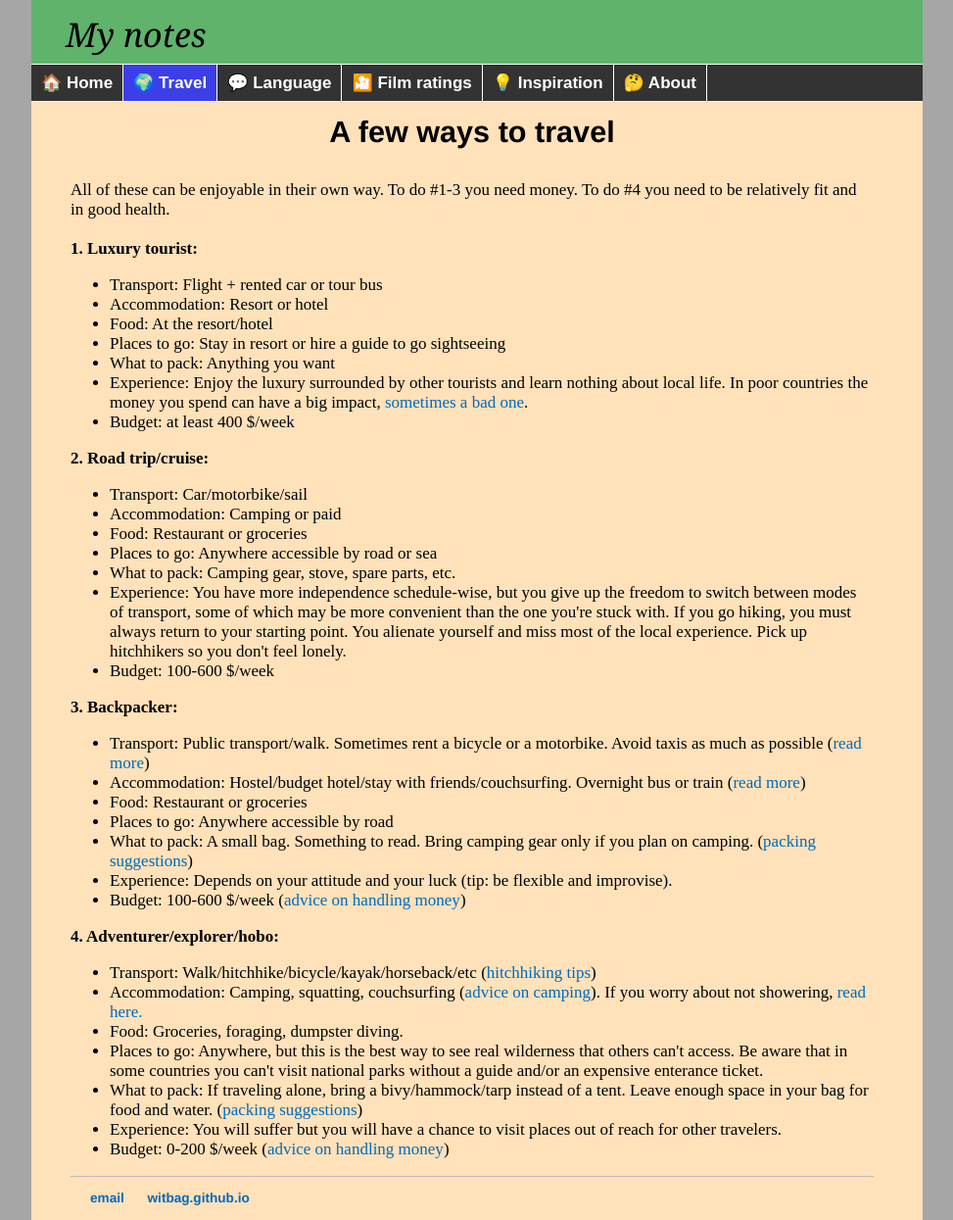
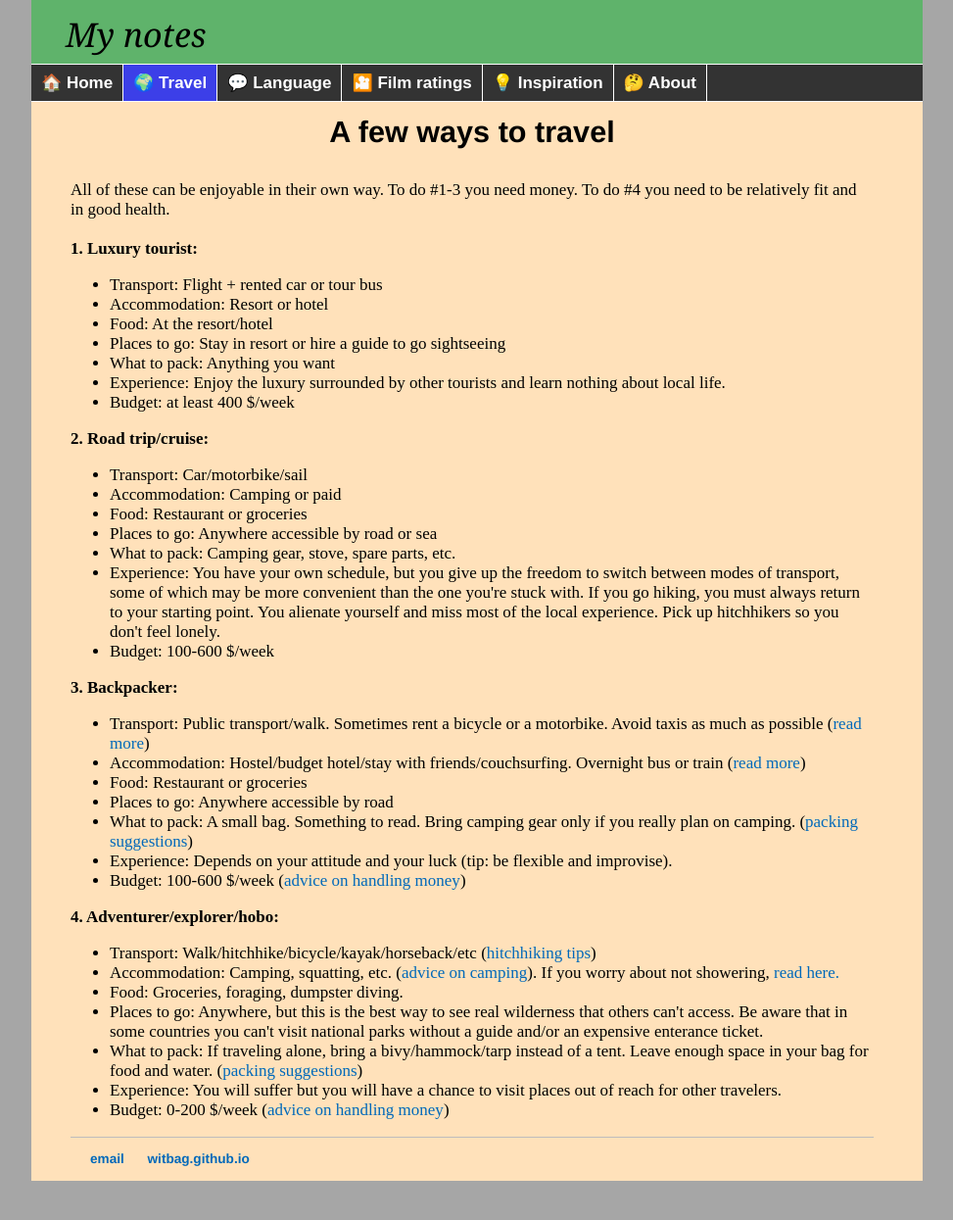
Before and after one commit to witbag/witbag.github.io, a Jekyll site: the page built from travel/waystotravel.html, in a window 1280 px wide. Shown: the whole page at 98% size, without its empty margins (153-1126 px from the left). Built offline with Jekyll 4.4.1, drawn with Linux system fonts in a browser that asks for light colours; after the commit the page ends 1205 px from its top, so only the background shows below that.

Commit message:
Update waystotravel.html

```diff
--- a/travel/waystotravel.html
+++ b/travel/waystotravel.html
@@ -17,7 +17,7 @@ All of these can be enjoyable in their own way. To do #1-3 you need money. To do
 <li>Food: At the resort/hotel
 <li>Places to go: Stay in resort or hire a guide to go sightseeing
 <li>What to pack: Anything you want
-<li>Experience: Enjoy the luxury surrounded by other tourists and learn nothing about local life. In poor countries the money you spend can have a big impact, <a href="ethics.html#spending">sometimes a bad one</a>.
+<li>Experience: Enjoy the luxury surrounded by other tourists and learn nothing about local life.
 <li>Budget: at least 400 $/week
 </ul>
 <b>2. Road trip/cruise:</b>
@@ -27,7 +27,7 @@ All of these can be enjoyable in their own way. To do #1-3 you need money. To do
 <li>Food: Restaurant or groceries
 <li>Places to go: Anywhere accessible by road or sea
 <li>What to pack: Camping gear, stove, spare parts, etc.
-<li>Experience: You have more independence schedule-wise, but you give up the freedom to switch between modes of transport, some of which may be more convenient than the one you're stuck with. If you go hiking, you must always return to your starting point. You alienate yourself and miss most of the local experience. Pick up hitchhikers so you don't feel lonely.
+<li>Experience: You have your own schedule, but you give up the freedom to switch between modes of transport, some of which may be more convenient than the one you're stuck with. If you go hiking, you must always return to your starting point. You alienate yourself and miss most of the local experience. Pick up hitchhikers so you don't feel lonely.
 <li>Budget: 100-600 $/week
 </ul>
 <b>3. Backpacker:</b>
@@ -36,14 +36,14 @@ All of these can be enjoyable in their own way. To do #1-3 you need money. To do
 <li>Accommodation: Hostel/budget hotel/stay with friends/couchsurfing. Overnight bus or train (<a href="accommodation.html">read more</a>)
 <li>Food: Restaurant or groceries
 <li>Places to go: Anywhere accessible by road
-<li>What to pack: A small bag. Something to read. Bring camping gear only if you plan on camping. (<a href="packing.html">packing suggestions</a>)
+<li>What to pack: A small bag. Something to read. Bring camping gear only if you really plan on camping. (<a href="packing.html">packing suggestions</a>)
 <li>Experience: Depends on your attitude and your luck (tip: be flexible and improvise).
 <li>Budget: 100-600 $/week (<a href="money.html">advice on handling money</a>)
 </ul>
 <b>4. Adventurer/explorer/hobo:</b>
 <ul>
 <li>Transport: Walk/hitchhike/bicycle/kayak/horseback/etc (<a href="transport.html">hitchhiking tips</a>)
-<li>Accommodation: Camping, squatting, couchsurfing (<a href="accommodation.html">advice on camping</a>). If you worry about not showering, <a href="https://www.theatlantic.com/health/archive/2016/06/i-stopped-showering-and-life-continued/486314" target=_blank>read here.</a>
+<li>Accommodation: Camping, squatting, etc. (<a href="accommodation.html">advice on camping</a>). If you worry about not showering, <a href="https://www.theatlantic.com/health/archive/2016/06/i-stopped-showering-and-life-continued/486314" target=_blank>read here.</a>
 <li>Food: Groceries, foraging, dumpster diving.
 <li>Places to go: Anywhere, but this is the best way to see real wilderness that others can't access. Be aware that in some countries you can't visit national parks without a guide and/or an expensive enterance ticket.
 <li>What to pack: If traveling alone, bring a bivy/hammock/tarp instead of a tent. Leave enough space in your bag for food and water. (<a href="packing.html">packing suggestions</a>)
```
